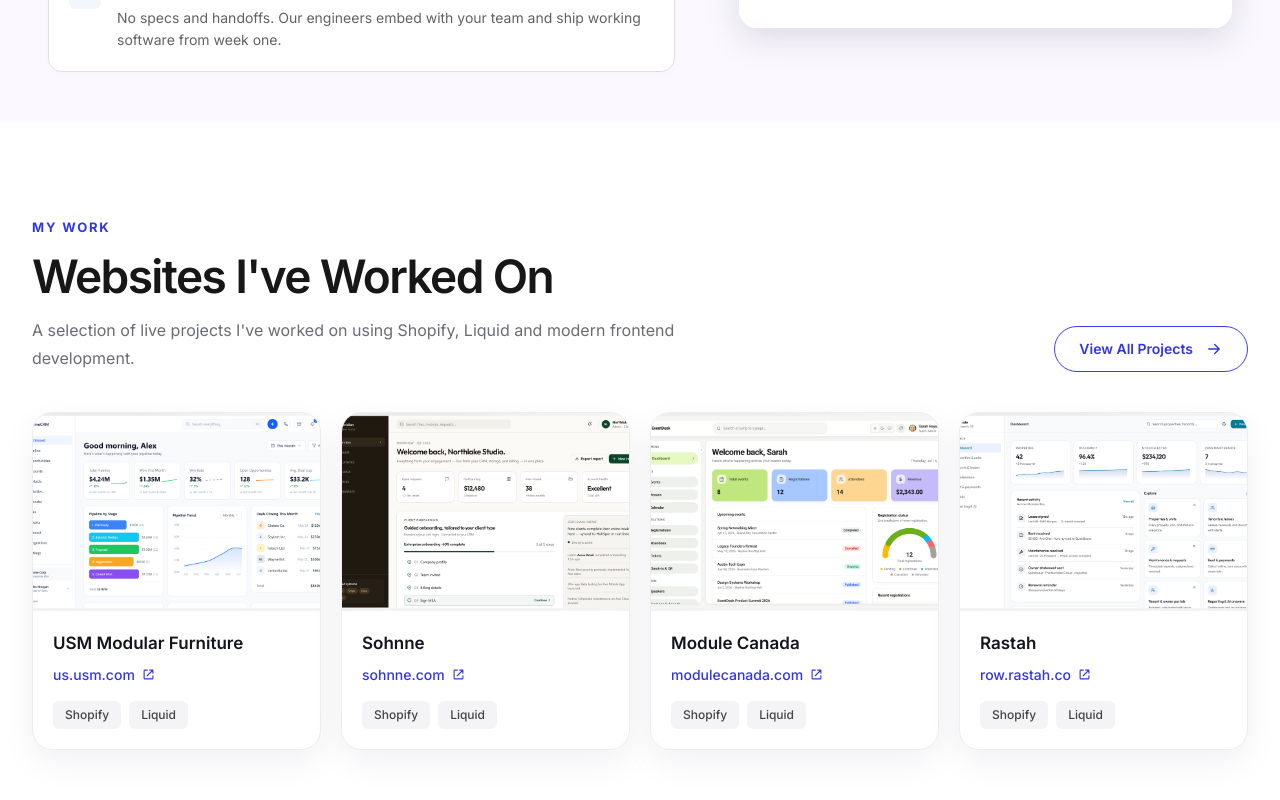
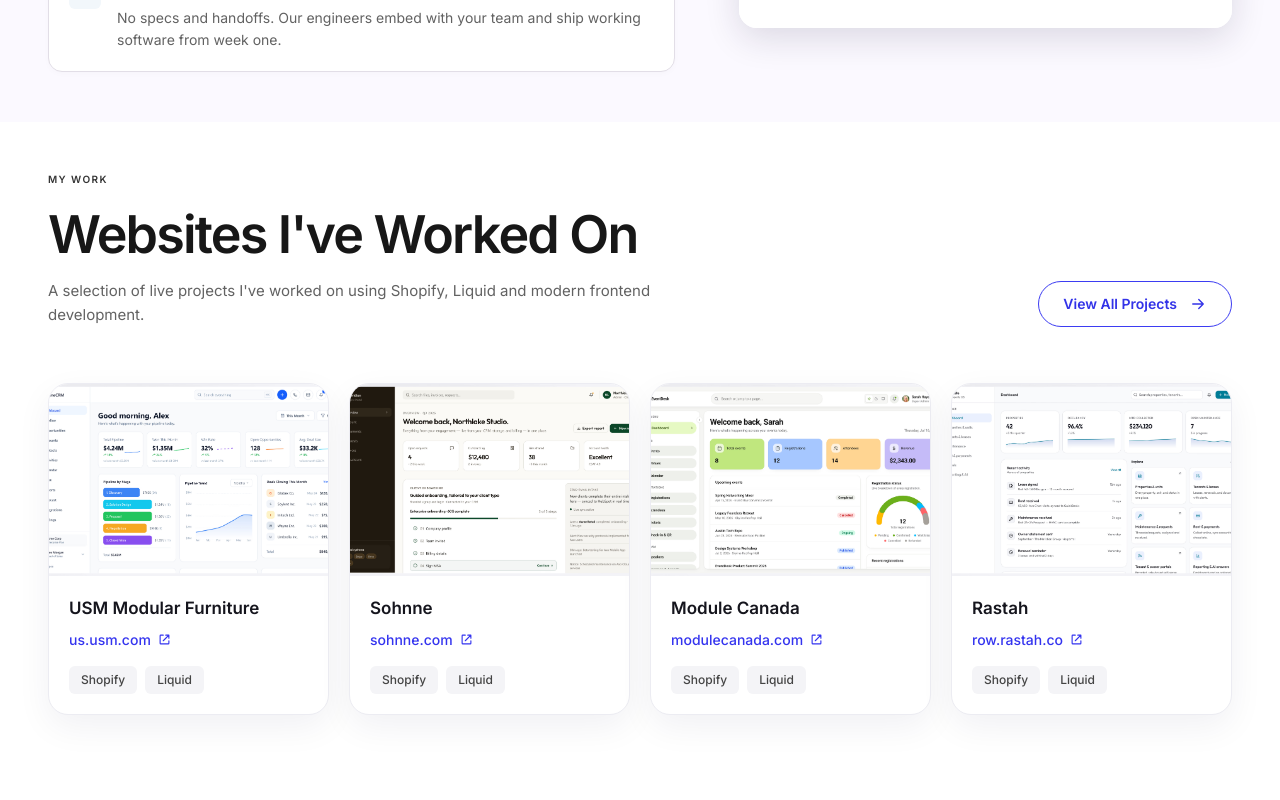
Before and after one commit to shivanithakur90/my-dev-website, a Next.js app: page / in a window 1280 px wide. Shown: the part 2300-3100 px from the top of the page. Built offline with nearby package versions, Linux system fonts and the light colour scheme.

Commit message:
Match worked on section styling

```diff
--- a/components/home/WorkedOnSection.tsx
+++ b/components/home/WorkedOnSection.tsx
@@ -55,24 +55,24 @@
   projects,
 }: WorkedOnSectionProps) {
   return (
-    <section className="relative z-20 bg-white px-5 py-20 md:px-8 lg:py-24">
-      <div className="mx-auto max-w-[1320px]">
-        <div className="mb-10 flex flex-col gap-5 md:flex-row md:items-end md:justify-between">
-          <div>
-            <p className="mb-3 text-[13px] font-bold uppercase tracking-[0.14em] text-[#3038ef]">
+    <section className="w-full bg-white pb-0 pt-[50px] md:py-[50px]">
+      <div className="container">
+        <div className="mb-8 flex flex-col gap-5 md:mb-14 md:flex-row md:items-end md:justify-between">
+          <div className="max-w-[700px]">
+            <p className="mb-5 text-[10px] font-semibold uppercase tracking-[0.14em] text-[#343434]">
               {eyebrow}
             </p>
-            <h2 className="text-3xl font-semibold tracking-[-0.035em] md:text-[46px]">
+            <h2 className="text-[30px] font-semibold leading-[1.08] tracking-[-1.8px] text-[#171717] sm:text-[46px] lg:text-[52px]">
               {title}
             </h2>
-            <p className="mt-3 max-w-[650px] text-[15px] leading-7 text-[#6b6b74] md:text-base">
+            <p className="mt-4 max-w-[640px] text-[14px] leading-[1.6] text-[#626262] sm:text-[15px]">
               {description}
             </p>
           </div>
 
           <Link
             href={ctaHref}
-            className="group flex w-fit items-center gap-3 rounded-full border border-[#3d3df2] px-6 py-3 text-sm font-semibold text-[#3333e8] transition duration-300 hover:bg-[#3333e8] hover:text-white"
+            className="group flex w-fit shrink-0 items-center gap-3 rounded-full border border-[#3d3df2] px-6 py-3 text-sm font-semibold text-[#3333e8] transition duration-300 hover:bg-[#3333e8] hover:text-white"
           >
             {ctaLabel}
             <span className="transition-transform duration-300 group-hover:translate-x-1">
```
